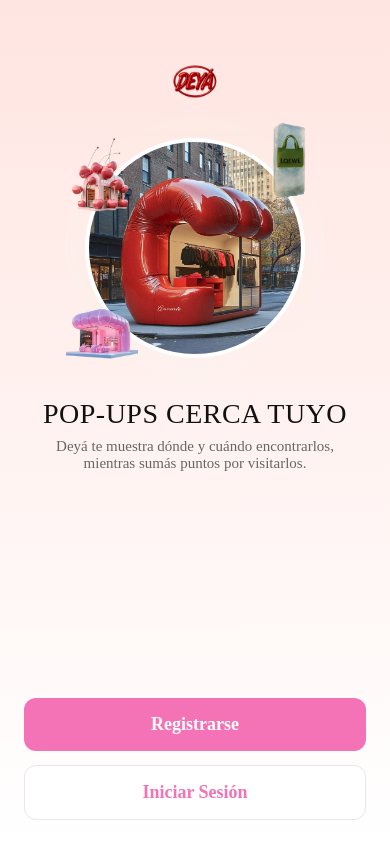
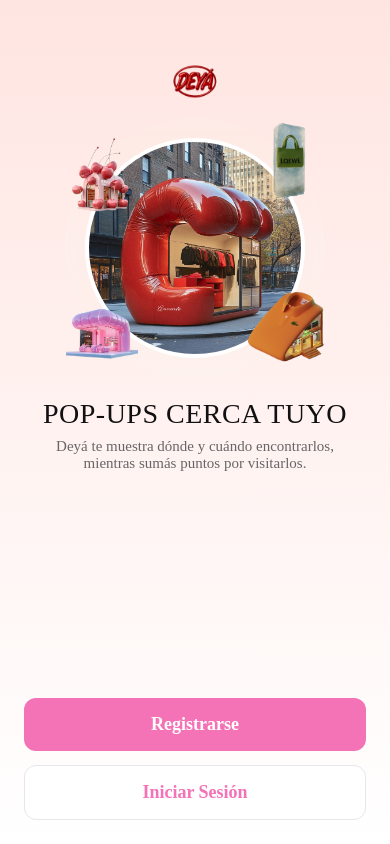
Before and after one commit to maiaRasumoff/DEYA_CON_API, a React Native app in the folder APP_DEYA-main/: screen /WelcomeScreen in a window 390 px wide. Built offline with nearby package versions, Linux system fonts and the light colour scheme; a web font is replaced by a local one.

Commit message:
arregle errores de interfaz, aun faltan

```diff
--- a/APP_DEYA-main/WelcomeScreen.js
+++ b/APP_DEYA-main/WelcomeScreen.js
@@ -73,7 +73,7 @@
           resizeMode="contain"
         />
         <Animated.Image
-          source={require('./assets/popupLacoste')}
+          source={require('./assets/popupLacoste.png')}
           style={[styles.floatingImg, styles.floatBottomRight, { transform: [{ translateY: float4 }] }]}
           resizeMode="contain"
         />
--- a/APP_DEYA-main/package.json
+++ b/APP_DEYA-main/package.json
@@ -23,7 +23,9 @@
     "react-native": "^0.79.5",
     "react-native-safe-area-context": "5.4.0",
     "react-native-screens": "~4.11.1",
-    "react-native-url-polyfill": "^2.0.0"
+    "react-native-url-polyfill": "^2.0.0",
+    "expo-linear-gradient": "~14.1.5",
+    "expo-blur": "~14.1.5"
   },
   "devDependencies": {
     "@babel/core": "^7.20.0"
```
Also changed, not shown: APP_DEYA-main/assets/fondoSplashScreen.png (added), 1 other file (tests, documents, lock files or other folders).
